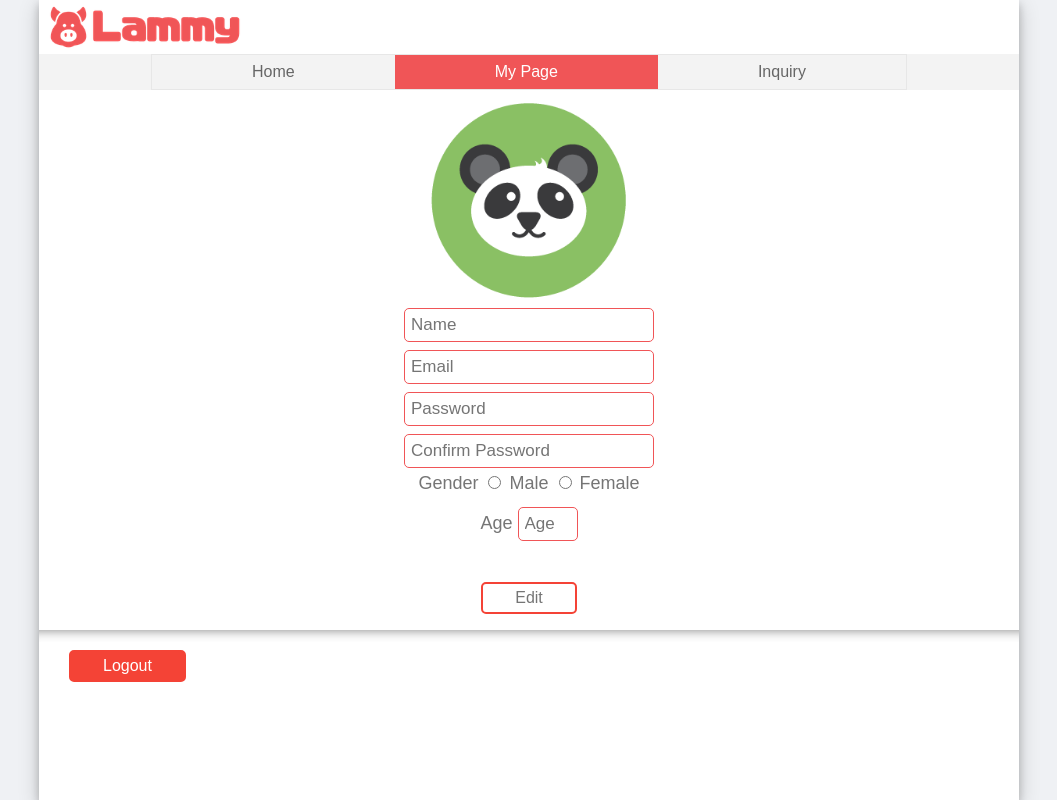
After one commit to hirokazu-taneda/Lammy, a PHP site: page /mypage.php in a window 1280 px wide. The commit adds this page. Shown: the whole page, without its empty margins (111-1168 px from the left). Run offline with PHP 8.4, Linux system fonts and the light colour scheme; some libraries are stand-ins or nearby versions.

Commit message:
added mypage

```diff
--- a/css/style.css
+++ b/css/style.css
@@ -144,7 +144,7 @@ input[type=text] {
 	height: 100px;
 }
 
-.rescard_img, .rescard_info, .rescard_map {
+.rescard_img, .rescard_info, #rescard_map {
 	float: left;
 	margin-left: 10px;
 }
@@ -153,7 +153,7 @@ input[type=text] {
 	width: 300px;
 }
 
-.rescard_map {
+#rescard_map {
 	width: 150px;
 	height: 150px;
 	border: 1px solid black;
@@ -191,3 +191,192 @@ h3 {
 	float: right;
 	margin-right: 20px;
 }
+
+
+
+
+
+
+
+
+
+
+
+
+
+
+
+
+
+
+
+
+
+
+
+
+
+
+
+
+
+
+
+
+
+
+
+
+
+
+
+
+
+
+
+
+
+
+
+
+
+
+
+
+
+
+
+
+
+
+
+
+
+
+
+
+
+
+
+
+
+
+
+
+
+
+
+
+
+
+
+
+
+
+
+
+
+
+
+
+
+
+
+
+
+
+
+
+
+
+
+
+
+
+
+
+
+
+.mypage {
+	width: 600px;
+	margin-left: auto;
+	margin-right: auto;
+	text-align: center;
+}
+
+.maincontent {
+	width: 980px;
+}
+
+.userprofpic {
+	border-radius: 50%;
+	width: 200px;
+}
+
+.mypage input[type=text], .mypage input[type=password] {
+  padding: 6px;
+  margin-top: 8px;
+  font-size: 17px;
+  border: 1px solid #f05557;
+  border-radius: 5px;
+  width: 250px;
+}
+
+.mypage input[type=number] {
+  padding: 6px;
+  margin-top: 8px;
+  font-size: 17px;
+  border: 1px solid #f05557;
+  border-radius: 5px;
+  width: 60px;
+}
+
+.plabel {
+	font-size: 18px;
+	margin-top: 5px;
+	margin-bottom: 5px;
+	color: #757575;
+}
+
+.mainbutton {
+    border: none;
+    color: white;
+    padding: 5px 32px;
+    text-align: center;
+    text-decoration: none;
+    display: inline-block;
+    font-size: 16px;
+    -webkit-transition-duration: 0.4s; /* Safari */
+    transition-duration: 0.4s;
+    cursor: pointer;
+    border-radius: 5px;
+}
+
+.button1 {
+    background-color: white;
+    color: #757575;
+    border: 2px solid #f44336;
+}
+
+.button1:hover {
+    background-color: #f44336;
+    color: white;
+}
+
+.logout{
+	margin-left: 30px;
+    background-color: #f44336;
+    color: white;
+    border: 2px solid #f44336;
+}
+
+.logout:hover {
+    background-color: white;
+    color: #757575;
+}
+
+hr {
+    height: 12px;
+    border: 0;
+    box-shadow: inset 0 12px 12px -12px rgba(0, 0, 0, 0.5);
+}
--- /dev/null
+++ b/mypage.php
@@ -0,0 +1,44 @@
+<html>
+    <head>
+        <title>My Page</title>
+        <link rel="stylesheet" href="css/style.css">
+        <link rel="stylesheet" href="https://cdnjs.cloudflare.com/ajax/libs/font-awesome/4.7.0/css/font-awesome.min.css">
+        <link rel="stylesheet" href="https://use.fontawesome.com/releases/v5.0.12/css/all.css" integrity="sha384-G0fIWCsCzJIMAVNQPfjH08cyYaUtMwjJwqiRKxxE/rx96Uroj1BtIQ6MLJuheaO9" crossorigin="anonymous">
+    </head>
+    <body>
+        <div class="maindiv center">
+            <div id="header">
+                <img src="images/lammylogo.png" width="200" style="margin: 5 0 5 10;">
+                <div class="menubar">
+                    <ul>
+                      <li><a href="userhome.php">Home</a></li>
+                      <li><a class="active" href="#MyPage">My Page</a></li>
+                      <li><a href="#Inquiry">Inquiry</a></li>
+                    </ul>
+                </div>
+            </div>
+            <div id="maincontent">
+                <div class="mypage">
+                    <img src="images/user_profpic/usericon.png" class="userprofpic">
+                    <form>
+                        <input type="text" name="name" placeholder="Name"><br>
+                        <input type="text" name="email" placeholder="Email"><br>
+                        <input type="password" name="password" placeholder="Password"><br>
+                        <input type="password" name="cpassword" placeholder="Confirm Password"><br>
+                        <p class="plabel">Gender
+                            <input type="radio" name="gender" value="male"> Male
+                            <input type="radio" name="gender" value="female"> Female
+                        </p>
+                        <p class="plabel">Age <input type="number" name="age" min="1" max="110" placeholder="Age"></p>
+                        <br><br>
+                        <button class="mainbutton button1">Edit</button>
+                    </form>
+                </div>
+            </div>
+            <hr>
+            <div id="footer">
+                <button class="mainbutton logout">Logout</button>
+            </div>
+        </div>
+    </body>
+</html>
```
Also changed, not shown: Map.html (added, +31 -0 lines), userhome.php (+33 -15 lines), images/user_profpic/usericon.png (added).
